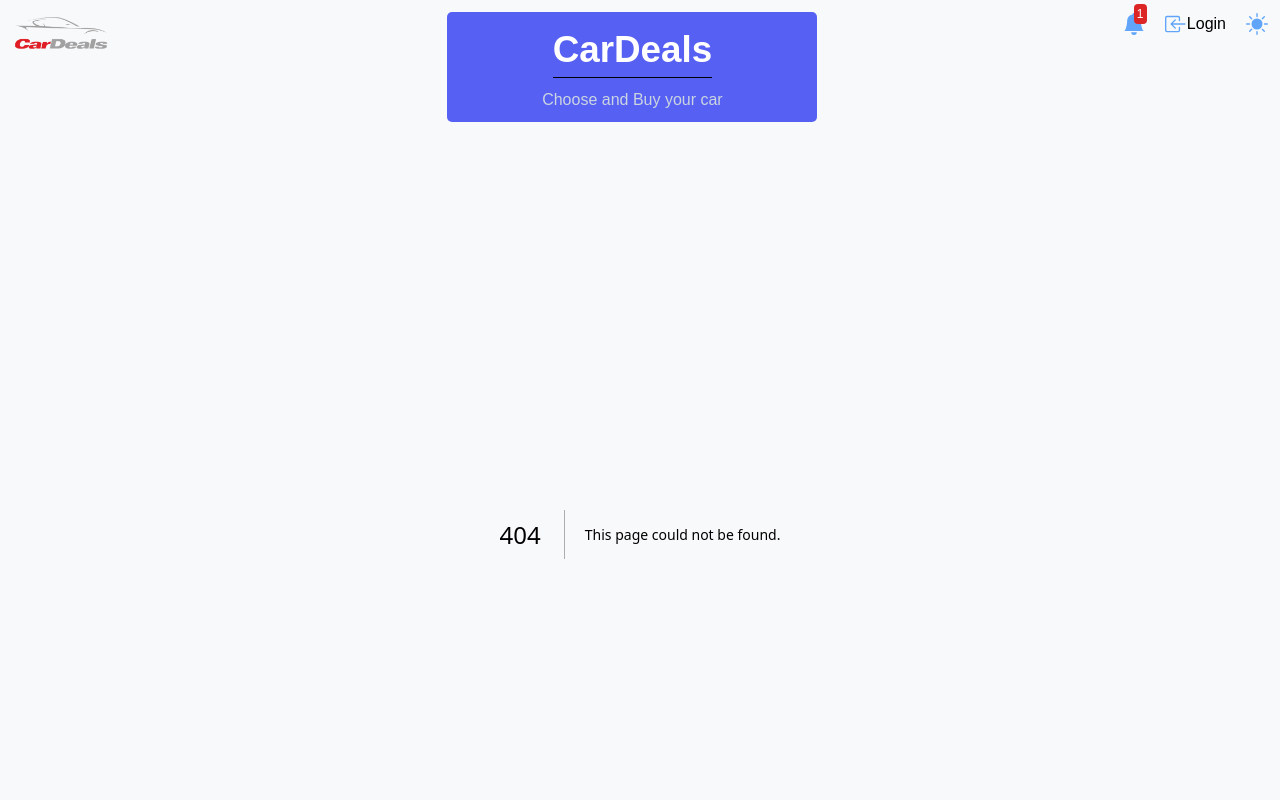
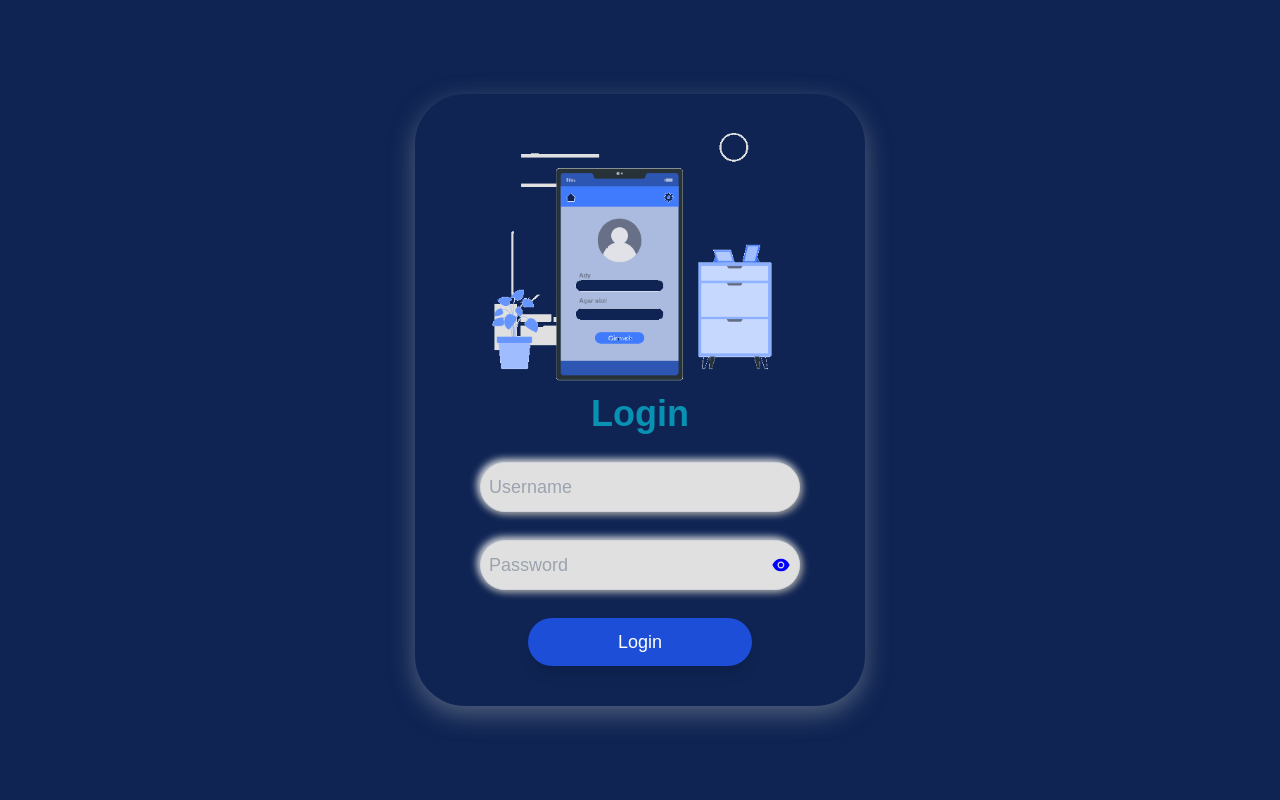
Before and after one commit to shayan-shiari/car-buying-Next.js, a Next.js app: page /login in a window 1280 px wide. Before the commit this address had no page. Shown: the top 800 px of the page. Built offline with nearby package versions, Linux system fonts and the light colour scheme.

Commit message:
login-page added

```diff
--- a/components/layout/Layout.js
+++ b/components/layout/Layout.js
@@ -18,7 +18,7 @@
   const { theme, setTheme } = useTheme();
   const [mounted, setMounted] = useState(false);
   const [showNav, setShowNav] = useState(false);
-
+  console.log(theme);
   const handleShowNavbar = () => {
     setShowNav(!showNav);
   };
@@ -32,13 +32,19 @@
     <>
       <header className="flex items-start my-[12px] px-3">
         <Link href="/" className="mr-[30px] max-[768px]:m-0">
-          <Image src={logo} alt="logo" className="w-[100px] max-[768px]:w-[70px]" />
+          <Image
+            src={logo}
+            alt="logo"
+            className="w-[100px] max-[768px]:w-[70px]"
+          />
         </Link>
         <div className="flex flex-col items-center py-[10px] px-0 w-[370px] mx-[auto] rounded-[5px] bg-mainColor max-[450px]:w-[190px] max-[768px]:w-[250px]">
           <h2 className="text-[2.3rem] max-[450px]:text-[28px] text-white font-bold border-b-[1px] border-solid border-[black] mb-[10px] w-[fit-content]">
             CarDeals
           </h2>
-          <p className="text-slate-300 max-[450px]:text-[13px]">Choose and Buy your car</p>
+          <p className="text-slate-300 max-[450px]:text-[13px]">
+            Choose and Buy your car
+          </p>
         </div>
         <div className="flex gap-x-5 max-[768px]:gap-x-0">
           <button className="relative max-[768px]:mr-2">
@@ -63,16 +69,19 @@
               </button>
               <button className="flex items-center max-[768px]:w-[85px] ">
                 <BsBoxArrowInLeft className="text-blue-400" size={22} />
-                <span className="dark:text-white text-black max-[768px]:text-white ">
+                <Link
+                  href="/login"
+                  className="dark:text-white text-black max-[768px]:text-white "
+                >
                   Login
-                </span>
+                </Link>
               </button>
               <Link
                 className="hidden max-[768px]:flex max-[768px]:gap-x-1 w-[85px]"
                 href="/cars"
               >
                 <BsFillCarFrontFill className="text-blue-400" size={22} />
-                <span className="text-whit">all cars</span>
+                <span className="text-white">all cars</span>
               </Link>
               <button
                 onClick={() => setTheme(theme === "dark" ? "light" : "dark")}
--- a/pages/_app.js
+++ b/pages/_app.js
@@ -2,13 +2,19 @@
 import Layout from "@/components/layout/Layout";
 import { ThemeProvider } from "next-themes";
 import { Toaster } from "react-hot-toast";
+import { useRouter } from "next/router";
 
 export default function App({ Component, pageProps }) {
+  const router = useRouter();
+  console.log(router.pathname);
+
+  if (router.pathname === "/login") return <Component {...pageProps} />;
+
   return (
     <ThemeProvider attribute="class">
       <Layout>
         <Component {...pageProps} />
-        <Toaster position="top-center"/>
+        <Toaster position="top-center" />
       </Layout>
     </ThemeProvider>
   );
--- a/pages/_document.js
+++ b/pages/_document.js
@@ -4,7 +4,7 @@
   return (
     <Html lang="en">
       <Head />
-      <body className="dark:bg-[#23272f] antialiased   bg-[#f8f9fa]">
+      <body className="dark:bg-[#23272f] antialiased bg-[#f8f9fa]">
         <Main />
         <NextScript />
       </body>
--- /dev/null
+++ b/pages/login.js
@@ -0,0 +1,61 @@
+import { useState } from "react";
+import login from "@/public/images/login.gif";
+import Image from "next/image";
+import { AiFillEye, AiFillEyeInvisible } from "react-icons/ai";
+
+const Login = () => {
+  const [showPass, setShowPass] = useState(true);
+  const [user, setUser] = useState("");
+  const [pass, setPass] = useState("");
+
+  const showHandler = () => {
+    setShowPass((prev) => !prev);
+  };
+
+  return (
+    <div className="flex items-center justify-center bg-[#0f2453] h-screen">
+      <div className="rounded-[50px] shadow-[0px_8px_24px_rgba(149,157,165,0.5)] pb-10 max-[768px]:px-5">
+        <div className="flex justify-center">
+          <Image
+            src={login}
+            alt="login"
+            className="w-[450px] h-[300px] object-cover max-[768px]:w-[200px]"
+          />
+        </div>
+        <form className="flex justify-center items-center flex-col gap-y-7">
+          <span className="text-4xl font-bold text-cyan-600">Login</span>
+          <fieldset>
+            <input
+              className="rounded-[50px] bg-[#e0e0e0] shadow-[2px_2px_9px_#9d9d9d,-2px_-2px_9px_#fff] border border-gray-300 text-gray-900 text-lg block w-80 max-[768px]:w-64 py-2.5 px-2 placeholder:text-lg focus:outline-none"
+              type="text"
+              placeholder="Username"
+              value={user}
+              onChange={(e) => setUser(e.target.value)}
+            />
+          </fieldset>
+          <fieldset className="flex items-center rounded-[50px] bg-[#e0e0e0] shadow-[2px_2px_9px_#9d9d9d,-2px_-2px_9px_#fff] border border-gray-300 w-80 max-[768px]:w-64 px-2">
+            <input
+              className="bg-transparent text-gray-900 text-lg block w-full py-2.5 placeholder:text-lg focus:outline-none"
+              type={showPass ? "password" : "text"}
+              placeholder="Password"
+              value={pass}
+              onChange={(e) => setPass(e.target.value)}
+            />
+            <div onClick={showHandler} className="cursor-pointer">
+              {showPass ? (
+                <AiFillEye color="blue" size={20} />
+              ) : (
+                <AiFillEyeInvisible color="blue" size={20} />
+              )}
+            </div>
+          </fieldset>
+          <button className="text-white shadow-lg bg-blue-700 hover:bg-blue-800 focus:ring-4 focus:ring-blue-300 font-medium rounded-full text-lg w-56 py-2.5 focus:outline-none">
+            Login
+          </button>
+        </form>
+      </div>
+    </div>
+  );
+};
+
+export default Login;
```
Also changed, not shown: public/images/login.gif (added).
